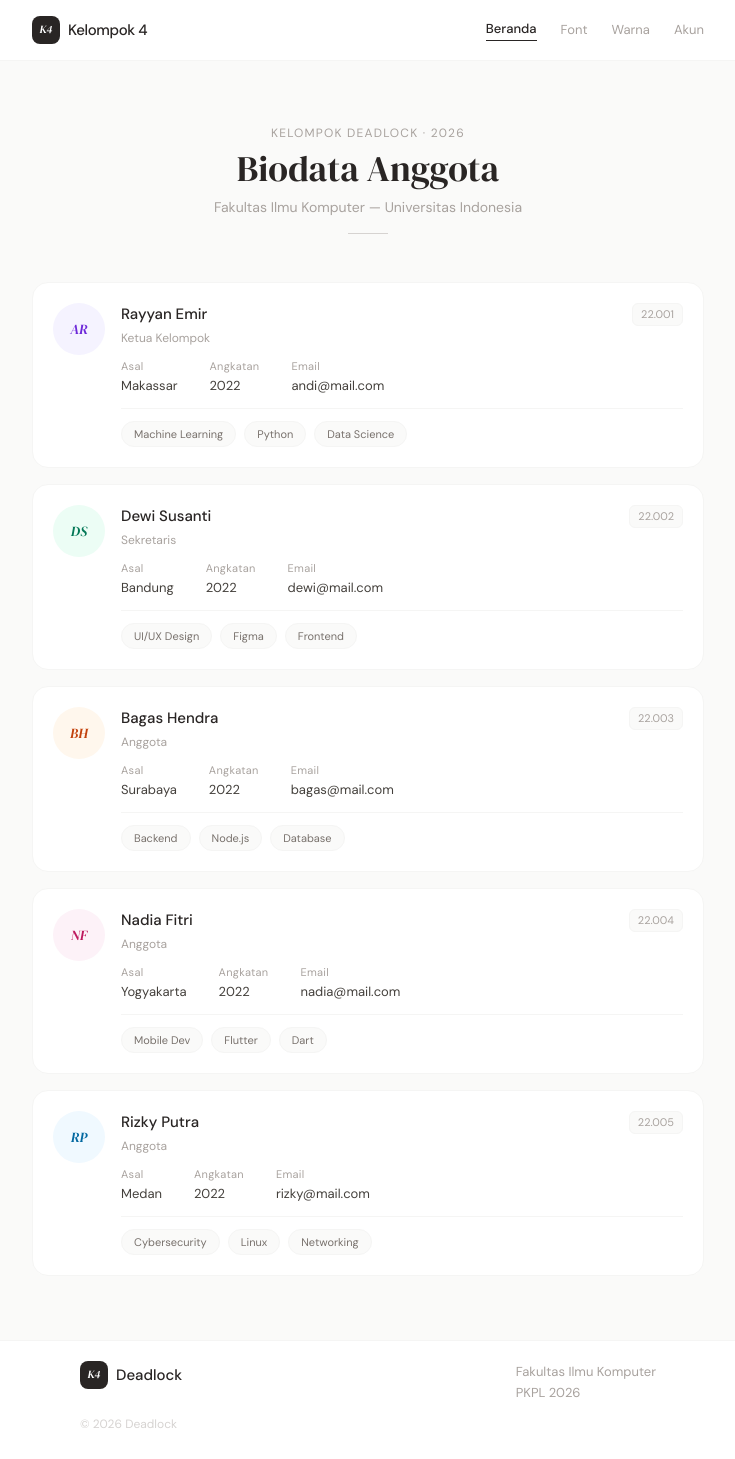
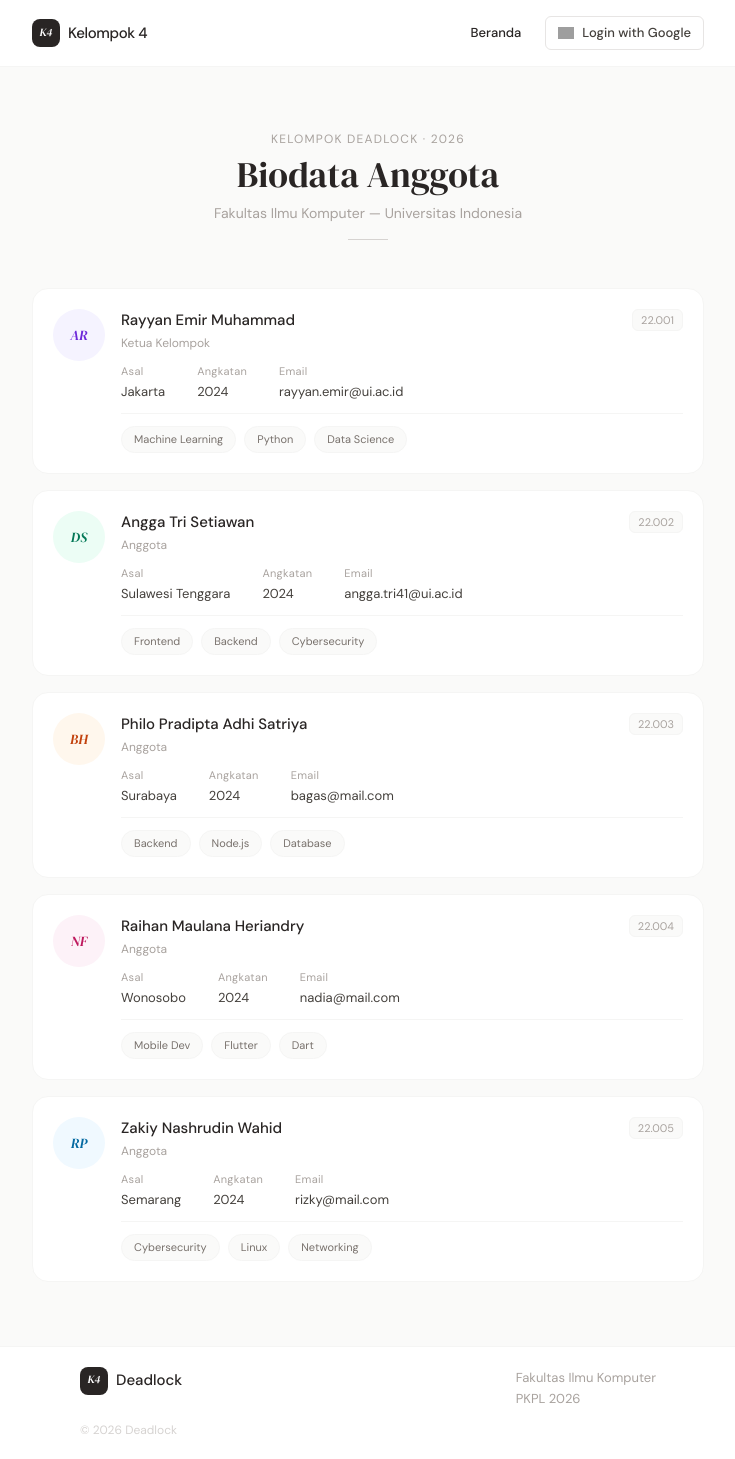
Before and after one commit to deadlock-pkpl/deadlock, a Django app: page / in a window 1280 px wide. Shown: the whole page, without its empty margins (272-1007 px from the left). Before the commit the page ends 1428 px from the top, so only its background shows below. Run offline with Django 5.2, Linux system fonts and the light colour scheme; some libraries are stand-ins or nearby versions; grey boxes are pictures that could not be loaded.

Commit message:
Fitur Login OAuth

```diff
--- a/deadlock/urls.py
+++ b/deadlock/urls.py
@@ -1,23 +1,7 @@
-"""
-URL configuration for deadlock project.
-
-The `urlpatterns` list routes URLs to views. For more information please see:
-    https://docs.djangoproject.com/en/6.0/topics/http/urls/
-Examples:
-Function views
-    1. Add an import:  from my_app import views
-    2. Add a URL to urlpatterns:  path('', views.home, name='home')
-Class-based views
-    1. Add an import:  from other_app.views import Home
-    2. Add a URL to urlpatterns:  path('', Home.as_view(), name='home')
-Including another URLconf
-    1. Import the include() function: from django.urls import include, path
-    2. Add a URL to urlpatterns:  path('blog/', include('blog.urls'))
-"""
 from django.contrib import admin
 from django.urls import path, include
 
 urlpatterns = [
-    path('admin/', admin.site.urls),
-    path('', include('main.urls')),
+    path("admin/", admin.site.urls),
+    path("", include(("main.urls", "main"), namespace="main")),
 ]
--- a/main/templates/main.html
+++ b/main/templates/main.html
@@ -26,22 +26,22 @@
       </div>
       <div class="flex-1 min-w-0">
         <div class="flex items-start justify-between gap-2 mb-1">
-          <span class="text-[15px] font-medium text-stone-800">Rayyan Emir</span>
+          <span class="text-[15px] font-medium text-stone-800">Rayyan Emir Muhammad</span>
           <span class="text-[11px] text-stone-400 bg-stone-50 border border-stone-100 rounded-md px-2 py-0.5 whitespace-nowrap flex-shrink-0">22.001</span>
         </div>
         <p class="text-xs text-stone-400 mb-3">Ketua Kelompok</p>
         <div class="flex gap-8 flex-wrap mb-3">
           <div class="flex flex-col gap-0.5">
             <span class="text-[11px] text-stone-400 tracking-wide">Asal</span>
-            <span class="text-[13px] text-stone-700">Makassar</span>
+            <span class="text-[13px] text-stone-700">Jakarta</span>
           </div>
           <div class="flex flex-col gap-0.5">
             <span class="text-[11px] text-stone-400 tracking-wide">Angkatan</span>
-            <span class="text-[13px] text-stone-700">2022</span>
+            <span class="text-[13px] text-stone-700">2024</span>
           </div>
           <div class="flex flex-col gap-0.5">
             <span class="text-[11px] text-stone-400 tracking-wide">Email</span>
-            <span class="text-[13px] text-stone-700">andi@mail.com</span>
+            <span class="text-[13px] text-stone-700">rayyan.emir@ui.ac.id</span>
           </div>
         </div>
         <div class="border-t border-stone-100 pt-3 flex gap-2 flex-wrap">
@@ -59,28 +59,28 @@
       </div>
       <div class="flex-1 min-w-0">
         <div class="flex items-start justify-between gap-2 mb-1">
-          <span class="text-[15px] font-medium text-stone-800">Dewi Susanti</span>
+          <span class="text-[15px] font-medium text-stone-800">Angga Tri Setiawan</span>
           <span class="text-[11px] text-stone-400 bg-stone-50 border border-stone-100 rounded-md px-2 py-0.5 whitespace-nowrap flex-shrink-0">22.002</span>
         </div>
-        <p class="text-xs text-stone-400 mb-3">Sekretaris</p>
+        <p class="text-xs text-stone-400 mb-3">Anggota</p>
         <div class="flex gap-8 flex-wrap mb-3">
           <div class="flex flex-col gap-0.5">
             <span class="text-[11px] text-stone-400 tracking-wide">Asal</span>
-            <span class="text-[13px] text-stone-700">Bandung</span>
+            <span class="text-[13px] text-stone-700">Sulawesi Tenggara</span>
           </div>
           <div class="flex flex-col gap-0.5">
             <span class="text-[11px] text-stone-400 tracking-wide">Angkatan</span>
-            <span class="text-[13px] text-stone-700">2022</span>
+            <span class="text-[13px] text-stone-700">2024</span>
           </div>
           <div class="flex flex-col gap-0.5">
             <span class="text-[11px] text-stone-400 tracking-wide">Email</span>
-            <span class="text-[13px] text-stone-700">dewi@mail.com</span>
+            <span class="text-[13px] text-stone-700">angga.tri41@ui.ac.id</span>
           </div>
         </div>
         <div class="border-t border-stone-100 pt-3 flex gap-2 flex-wrap">
-          <span class="text-[11px] text-stone-500 bg-stone-50 border border-stone-100 rounded-full px-3 py-1">UI/UX Design</span>
-          <span class="text-[11px] text-stone-500 bg-stone-50 border border-stone-100 rounded-full px-3 py-1">Figma</span>
           <span class="text-[11px] text-stone-500 bg-stone-50 border border-stone-100 rounded-full px-3 py-1">Frontend</span>
+          <span class="text-[11px] text-stone-500 bg-stone-50 border border-stone-100 rounded-full px-3 py-1">Backend</span>
+          <span class="text-[11px] text-stone-500 bg-stone-50 border border-stone-100 rounded-full px-3 py-1">Cybersecurity</span>
         </div>
       </div>
     </div>
@@ -92,7 +92,7 @@
       </div>
       <div class="flex-1 min-w-0">
         <div class="flex items-start justify-between gap-2 mb-1">
-          <span class="text-[15px] font-medium text-stone-800">Bagas Hendra</span>
+          <span class="text-[15px] font-medium text-stone-800">Philo Pradipta Adhi Satriya</span>
           <span class="text-[11px] text-stone-400 bg-stone-50 border border-stone-100 rounded-md px-2 py-0.5 whitespace-nowrap flex-shrink-0">22.003</span>
         </div>
         <p class="text-xs text-stone-400 mb-3">Anggota</p>
@@ -103,7 +103,7 @@
           </div>
           <div class="flex flex-col gap-0.5">
             <span class="text-[11px] text-stone-400 tracking-wide">Angkatan</span>
-            <span class="text-[13px] text-stone-700">2022</span>
+            <span class="text-[13px] text-stone-700">2024</span>
           </div>
           <div class="flex flex-col gap-0.5">
             <span class="text-[11px] text-stone-400 tracking-wide">Email</span>
@@ -125,18 +125,18 @@
       </div>
       <div class="flex-1 min-w-0">
         <div class="flex items-start justify-between gap-2 mb-1">
-          <span class="text-[15px] font-medium text-stone-800">Nadia Fitri</span>
+          <span class="text-[15px] font-medium text-stone-800">Raihan Maulana Heriandry</span>
           <span class="text-[11px] text-stone-400 bg-stone-50 border border-stone-100 rounded-md px-2 py-0.5 whitespace-nowrap flex-shrink-0">22.004</span>
         </div>
         <p class="text-xs text-stone-400 mb-3">Anggota</p>
         <div class="flex gap-8 flex-wrap mb-3">
           <div class="flex flex-col gap-0.5">
             <span class="text-[11px] text-stone-400 tracking-wide">Asal</span>
-            <span class="text-[13px] text-stone-700">Yogyakarta</span>
+            <span class="text-[13px] text-stone-700">Wonosobo</span>
           </div>
           <div class="flex flex-col gap-0.5">
             <span class="text-[11px] text-stone-400 tracking-wide">Angkatan</span>
-            <span class="text-[13px] text-stone-700">2022</span>
+            <span class="text-[13px] text-stone-700">2024</span>
           </div>
           <div class="flex flex-col gap-0.5">
             <span class="text-[11px] text-stone-400 tracking-wide">Email</span>
@@ -158,18 +158,18 @@
       </div>
       <div class="flex-1 min-w-0">
         <div class="flex items-start justify-between gap-2 mb-1">
-          <span class="text-[15px] font-medium text-stone-800">Rizky Putra</span>
+          <span class="text-[15px] font-medium text-stone-800">Zakiy Nashrudin Wahid</span>
           <span class="text-[11px] text-stone-400 bg-stone-50 border border-stone-100 rounded-md px-2 py-0.5 whitespace-nowrap flex-shrink-0">22.005</span>
         </div>
         <p class="text-xs text-stone-400 mb-3">Anggota</p>
         <div class="flex gap-8 flex-wrap mb-3">
           <div class="flex flex-col gap-0.5">
             <span class="text-[11px] text-stone-400 tracking-wide">Asal</span>
-            <span class="text-[13px] text-stone-700">Medan</span>
+            <span class="text-[13px] text-stone-700">Semarang</span>
           </div>
           <div class="flex flex-col gap-0.5">
             <span class="text-[11px] text-stone-400 tracking-wide">Angkatan</span>
-            <span class="text-[13px] text-stone-700">2022</span>
+            <span class="text-[13px] text-stone-700">2024</span>
           </div>
           <div class="flex flex-col gap-0.5">
             <span class="text-[11px] text-stone-400 tracking-wide">Email</span>
--- a/main/templates/navbar.html
+++ b/main/templates/navbar.html
@@ -13,10 +13,25 @@
 
     <!-- Nav Links (desktop) -->
     <div class="hidden sm:flex items-center gap-6">
-      <a href="/" class="text-[13px] text-stone-800 font-medium border-b border-stone-800 pb-0.5 no-underline">Beranda</a>
-      <a href="/font" class="text-[13px] text-stone-400 hover:text-stone-700 transition-colors no-underline">Font</a>
-      <a href="/warna" class="text-[13px] text-stone-400 hover:text-stone-700 transition-colors no-underline">Warna</a>
-      <a href="/logout" class="text-[13px] text-stone-400 hover:text-stone-700 transition-colors no-underline">Akun</a>
+      <a href="/" class="text-[13px] text-stone-800 font-medium no-underline">Beranda</a>
+
+      <!-- Login User (Authenticated) -->
+      {% if user.is_authenticated %}
+        {% if is_member %}
+          <a href="{% url 'main:change_font' %}" class="text-[13px] text-stone-400 hover:text-stone-700 no-underline">Ubah Font</a>
+          <a href="{% url 'main:change_colour' %}" class="text-[13px] text-stone-400 hover:text-stone-700 no-underline">Ubah Warna</a>
+        {% endif %}
+
+        <form action="{% url 'main:logout' %}" method="post" class="inline">
+          {% csrf_token %}
+          <button type="submit" class="text-[13px] text-red-400 hover:text-red-600 font-medium">Logout</button>
+        </form>
+      {% else %}
+        <a href="{% url 'main:google_login' %}" class="flex items-center gap-2 px-3 py-1.5 bg-white border border-stone-200 rounded-md text-[13px] font-medium text-stone-700 hover:bg-stone-50 transition-all no-underline">
+          <img src="https://www.gstatic.com/images/branding/product/1x/gsa_512dp.png" width="16" alt="G">
+          Login with Google
+        </a>
+      {% endif %}
     </div>
 
     <!-- Mobile Hamburger -->
@@ -35,8 +50,25 @@
   <!-- Mobile Menu -->
   <div id="mobile-menu" class="hidden sm:hidden max-w-lg mx-auto pt-4 pb-2 flex flex-col gap-1">
     <a href="/" class="text-[13px] text-stone-800 font-medium px-2 py-2 rounded-lg bg-stone-50 no-underline">Beranda</a>
-    <a href="/font" class="text-[13px] text-stone-500 px-2 py-2 rounded-lg hover:bg-stone-50 transition-colors no-underline">Font</a>
-    <a href="/warna" class="text-[13px] text-stone-500 px-2 py-2 rounded-lg hover:bg-stone-50 transition-colors no-underline">Warna</a>
-    <a href="/logout" class="text-[13px] text-red-400 px-2 py-2 rounded-lg hover:bg-red-50 transition-colors no-underline">Logout</a>
+
+    {% if user.is_authenticated %}
+        {% if is_member %}
+            <a href="{% url 'main:change_font' %}" class="text-[13px] text-stone-500 px-2 py-2 rounded-lg hover:bg-stone-50 transition-colors no-underline">Ubah Font</a>
+            <a href="{% url 'main:change_colour' %}" class="text-[13px] text-stone-500 px-2 py-2 rounded-lg hover:bg-stone-50 transition-colors no-underline">Uubah Warna</a>
+        {% endif %}
+
+        <form action="{% url 'main:logout' %}" method="post" class="w-full">
+            {% csrf_token %}
+            <button type="submit" class="w-full text-left text-[13px] text-red-400 px-2 py-2 rounded-lg hover:bg-red-50 transition-colors">
+                Logout ({{ user.email }})
+            </button>
+        </form>
+
+    {% else %}
+        <a href="{% url 'main:google_login' %}" class="flex items-center gap-2 text-[13px] text-stone-600 px-2 py-2 rounded-lg hover:bg-stone-50 transition-colors no-underline">
+            <img src="https://www.gstatic.com/images/branding/product/1x/gsa_512dp.png" width="14" alt="G">
+            Login with Google
+        </a>
+    {% endif %}
   </div>
 </nav>
--- a/main/urls.py
+++ b/main/urls.py
@@ -1,8 +1,13 @@
 from django.urls import path
-from main.views import show_main
+from . import views
 
 app_name = 'main'
 
 urlpatterns = [
-    path('', show_main, name='show_main'),
+    path('', views.show_main, name='show_main'),
+    path('auth/login/', views.start_google_login, name='google_login'),
+    path('auth/callback/', views.google_callback, name='google_callback'),
+    path('auth/logout/', views.logout_view, name='logout'),
+    path('auth/colour/', views.change_colour, name='change_colour'),
+    path('auth/font/', views.change_font, name='change_font'),
 ]
--- a/main/views.py
+++ b/main/views.py
@@ -1,4 +1,67 @@
-from django.shortcuts import render
+from django.shortcuts import redirect, render
+from django.contrib.auth import login as django_login, logout as django_logout
+from django.contrib.auth.models import User
+from .services import GoogleOAuthService
+from django.conf import settings
+from django.http import HttpResponseForbidden
+
+oauth_service = GoogleOAuthService()
 
 def show_main(request):
-    return render(request, "main.html")
+    is_member = False
+    if request.user.is_authenticated:
+        is_member = request.user.email in settings.GROUP_MEMBERS
+    return render(request, "main.html", {
+        "is_member": is_member
+    })
+
+# Redirect user langsung ke Google
+def start_google_login(request):
+    return redirect(oauth_service.get_authorization_url())
+
+def google_callback(request):
+    code = request.GET.get('code')
+
+    if not code:
+        return redirect('main:show_main')
+
+    tokens = oauth_service.get_tokens(code)
+    if not tokens or 'access_token' not in tokens:
+        return redirect('main:show_main')
+
+    user_data = oauth_service.get_user_info(tokens['access_token'])
+    if not user_data or 'email' not in user_data:
+        return redirect('main:show_main')
+
+    user, created = User.objects.get_or_create(
+        email=user_data['email'],
+        defaults={'username': user_data['email'].split('@')[0]}
+    )
+
+    django_login(request, user)
+    return redirect('main:show_main')
+
+def logout_view(request):
+    if request.method == "POST":
+        django_logout(request)
+    return redirect('main:show_main')
+
+def change_colour(request):
+    if not request.user.is_authenticated:
+        return HttpResponseForbidden("Harus login dulu.")
+
+    if request.user.email not in settings.GROUP_MEMBERS:
+        return HttpResponseForbidden("Kamu bukan anggota kelompok.")
+    return render(request, "colour.html", {
+        "is_member": True
+    })
+
+def change_font(request):
+    if not request.user.is_authenticated:
+        return HttpResponseForbidden("Harus login dulu.")
+
+    if request.user.email not in settings.GROUP_MEMBERS:
+        return HttpResponseForbidden("Kamu bukan anggota kelompok.")
+    return render(request, "font.html", {
+        "is_member": True
+    })
```
Also changed, not shown: deadlock/settings.py (+12 -12 lines), main/services.py (added, +44 -0 lines), main/templates/colour.html (added), main/templates/font.html (added).
